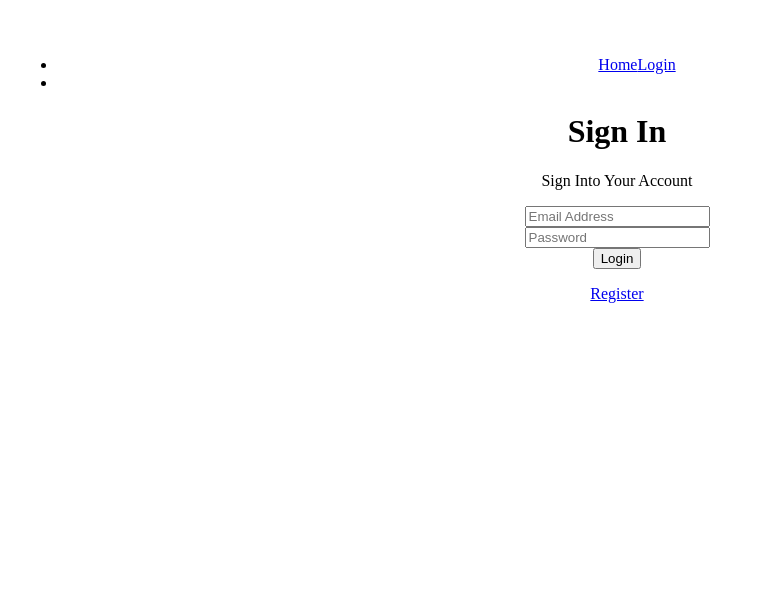
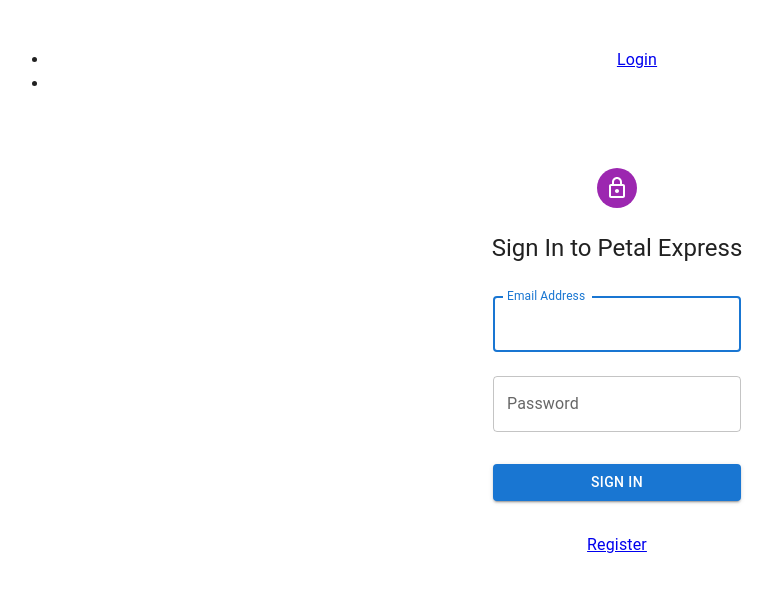
Before and after one commit to miraphilip5/react-project-web-warriors, a React (Vite) app in the folder petal_express_frontend/petal_express_vite_app/: page / in a window 1280 px wide. Shown: the top 592 px of the page, without its empty margins (23-796 px from the left). Built offline with nearby package versions, Linux system fonts and the light colour scheme.

Commit message:
designed login page using mui, removed navigation bar for login and registration pages

```diff
--- a/petal_express_frontend/petal_express_vite_app/package.json
+++ b/petal_express_frontend/petal_express_vite_app/package.json
@@ -11,6 +11,10 @@
     "preview": "vite preview"
   },
   "dependencies": {
+    "@emotion/react": "^11.11.1",
+    "@emotion/styled": "^11.11.0",
+    "@mui/icons-material": "^5.11.16",
+    "@mui/material": "^5.13.5",
     "axios": "^1.4.0",
     "jwt-decode": "^3.1.2",
     "react": "^18.2.0",
--- a/petal_express_frontend/petal_express_vite_app/src/App.tsx
+++ b/petal_express_frontend/petal_express_vite_app/src/App.tsx
@@ -1,11 +1,17 @@
-import { Outlet } from "react-router-dom";
+import { Outlet, useLocation } from "react-router-dom";
 import Navigation from "./pages/Navigation";
 
 import "./App.css";
 const App = () => {
+
+  // to hide the navigation pane when the page is Login
+  const location = useLocation();
+  // Check if the current route is "/login"
+  const hideNavigation = location.pathname === "/login" || location.pathname === "/register";
+
   return (
     <div>
-      <Navigation />
+      {!hideNavigation && <Navigation />}
       <Outlet />
     </div>
   );
--- a/petal_express_frontend/petal_express_vite_app/src/pages/Login.tsx
+++ b/petal_express_frontend/petal_express_vite_app/src/pages/Login.tsx
@@ -3,8 +3,18 @@
 import axios from "axios";
 import { SERVER_PORT } from "../config";
 
+// mui libraries
+import { Typography } from "@mui/material";
+import Avatar from "@mui/material/Avatar";
+import Button from "@mui/material/Button";
+import CssBaseline from "@mui/material/CssBaseline";
+import TextField from "@mui/material/TextField";
+import Box from "@mui/material/Box";
+import LockOutlinedIcon from "@mui/icons-material/LockOutlined";
+import Container from "@mui/material/Container";
+import { createTheme, ThemeProvider } from "@mui/material/styles";
+
 const Login = () => {
-
   const navigate = useNavigate();
 
   //state variables for form data
@@ -15,11 +25,12 @@
 
   const { email, password } = formData;
 
-  const onChange = (e:any) =>  setFormData({ ...formData, [e.target.name]: e.target.value });
+  const onChange = (e: any) =>
+    setFormData({ ...formData, [e.target.name]: e.target.value });
 
-  const onSubmit = async (e:any) => {
+  const onSubmit = async (e: any) => {
+    e.preventDefault();
 
-    e.preventDefault();
     let config = {
       headers: {
         "Content-Type": "application/json",
@@ -40,19 +51,37 @@
       console.log(response.data);
       localStorage.setItem("token", response.data.token);
       //console.log(decode(response.data.token));
-      navigate('/flowers');
+      navigate("/flowers");
     } catch (e) {
       console.log(e);
     }
   };
 
+  const defaultTheme = createTheme();
   return (
-    <>
-      <h1>Sign In</h1>
-      <p>Sign Into Your Account</p>
+    <ThemeProvider theme={defaultTheme}>
+      <Container component="main" maxWidth="xs">
+        <CssBaseline />
+        <Box
+          sx={{
+            marginTop: 8,
+            display: 'flex',
+            flexDirection: 'column',
+            alignItems: 'center',
+          }}
+        >
+        <Avatar sx={{ m: 1, bgcolor: 'secondary.main' }}>
+            <LockOutlinedIcon />
+          </Avatar>
+        <Typography sx= {{m:2}} component="h1" variant="h5">Sign In to Petal Express</Typography>
+        {/* <p>Sign Into Your Account</p> */}
         <form onSubmit={(e) => onSubmit(e)}>
           <div>
-          <input
+            <TextField
+              margin="normal"
+              fullWidth
+              label="Email Address"
+              autoFocus
               type="email"
               placeholder="Email Address"
               name="email"
@@ -61,21 +90,34 @@
             />
           </div>
           <div>
-          <input
+            <TextField
+              margin="normal"
+              fullWidth
+              label="Password"
               type="password"
               placeholder="Password"
               name="password"
-            minLength={6}
+              // minLength={6}
               value={password}
               onChange={(e) => onChange(e)}
             />
           </div>
-        <input type="submit" value="Login" />
+          <Button
+              // value="Login"
+              type="submit"
+              fullWidth
+              variant="contained"
+              sx={{ mt: 3, mb: 2 }}
+            >
+              Sign In
+            </Button>
         </form>
         <p>
           <NavLink to="/register">Register</NavLink>
         </p>
-    </>
+        </Box>
+      </Container>
+    </ThemeProvider>
   );
 };
 
--- a/petal_express_frontend/petal_express_vite_app/src/pages/Navigation.tsx
+++ b/petal_express_frontend/petal_express_vite_app/src/pages/Navigation.tsx
@@ -15,9 +15,9 @@
     <nav>
       <ul>
         <li>
-          <NavLink to="/">Home</NavLink>
           {isLoggedIn ? (
             <>
+              <NavLink to="/flowers">Home</NavLink>
               <NavLink to="/orders">Orders</NavLink>
               <NavLink to="/cart">My Cart</NavLink>
               <button onClick={handleLogout}>Logout</button>
```
Also changed, not shown: 1 other file (tests, documents, lock files or other folders). Lines whose indentation alone changed are shown as unchanged.
